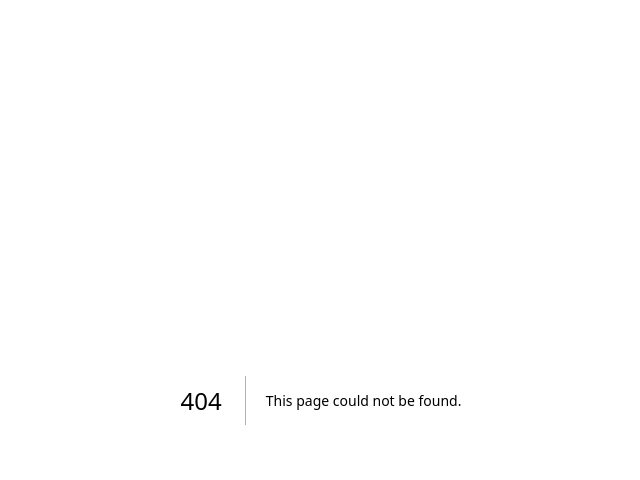
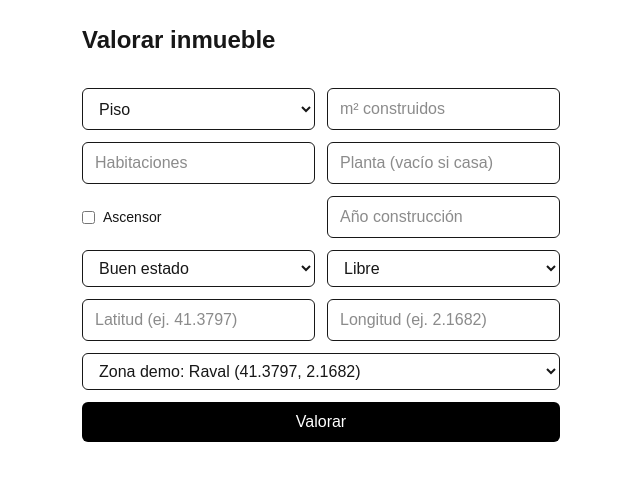
Before and after one commit to ValioApp/valio, a Next.js app in the folder app/: page /valorar in a window 1280 px wide. Before the commit this address had no page. Shown: the top 480 px of the page, without its empty margins (319-959 px from the left). Built offline with nearby package versions, Linux system fonts and the light colour scheme.

Commit message:
feat(ui): página /valorar con resultado, testigos, ajustes y disclaimer

```diff
--- /dev/null
+++ b/app/src/app/valorar/actions.ts
@@ -0,0 +1,58 @@
+'use server'
+
+import { z } from 'zod'
+import { fetchCandidates, fetchZoneStats } from '@/data/comparables'
+import { valuate } from '@/engine/valuate'
+import type { SubjectProperty, ValuationOutcome } from '@/engine/types'
+import { createClient } from '@/lib/supabase/server'
+
+const schema = z.object({
+  kind: z.enum(['piso', 'casa']),
+  builtAreaM2: z.coerce.number().min(15).max(2000),
+  bedrooms: z.coerce.number().int().min(0).max(20),
+  floor: z.coerce.number().int().min(0).max(40).nullable(),
+  hasElevator: z.coerce.boolean(),
+  yearBuilt: z.coerce.number().int().min(1800).max(2026).nullable(),
+  condition: z.enum(['a_reformar', 'buen_estado', 'reformado', 'obra_nueva']),
+  occupancy: z.enum(['libre', 'alquilado', 'ocupado']),
+  lat: z.coerce.number().min(35).max(44),
+  lon: z.coerce.number().min(-10).max(5),
+  censusSectionId: z.string().min(1),
+})
+
+export type ValuationFormState =
+  | { status: 'idle' }
+  | { status: 'error'; message: string }
+  | { status: 'done'; outcome: ValuationOutcome }
+
+export async function runValuation(
+  _prev: ValuationFormState,
+  formData: FormData,
+): Promise<ValuationFormState> {
+  const raw = Object.fromEntries(formData.entries())
+  const parsed = schema.safeParse({
+    ...raw,
+    floor: raw.floor === '' ? null : raw.floor,
+    yearBuilt: raw.yearBuilt === '' ? null : raw.yearBuilt,
+    hasElevator: raw.hasElevator === 'on',
+  })
+  if (!parsed.success) {
+    return { status: 'error', message: parsed.error.issues[0].message }
+  }
+
+  const supabase = await createClient()
+  const { data: auth } = await supabase.auth.getUser()
+  if (!auth.user) return { status: 'error', message: 'Inicia sesión para valorar.' }
+
+  const subject: SubjectProperty = parsed.data
+  try {
+    const [candidates, zones] = await Promise.all([
+      fetchCandidates(supabase, { lat: subject.lat, lon: subject.lon, radiusM: 1500, kind: subject.kind }),
+      fetchZoneStats(supabase),
+    ])
+    const outcome = valuate(subject, candidates, zones, new Date())
+    return { status: 'done', outcome }
+  } catch (e) {
+    return { status: 'error', message: e instanceof Error ? e.message : 'Error inesperado' }
+  }
+}
--- /dev/null
+++ b/app/src/app/valorar/page.tsx
@@ -0,0 +1,105 @@
+'use client'
+
+import { useActionState } from 'react'
+import { Disclaimer } from '@/components/Disclaimer'
+import { runValuation, type ValuationFormState } from './actions'
+
+const eur = (n: number) => n.toLocaleString('es-ES', { style: 'currency', currency: 'EUR', maximumFractionDigits: 0 })
+const pct = (n: number) => `${n >= 0 ? '+' : ''}${(n * 100).toFixed(1)}%`
+
+export default function ValorarPage() {
+  const [state, action, pending] = useActionState<ValuationFormState, FormData>(runValuation, { status: 'idle' })
+
+  return (
+    <main className="mx-auto max-w-2xl space-y-8 p-6">
+      <h1 className="text-2xl font-semibold">Valorar inmueble</h1>
+
+      <form action={action} className="grid grid-cols-2 gap-3">
+        <select name="kind" className="rounded-md border px-3 py-2" defaultValue="piso">
+          <option value="piso">Piso</option>
+          <option value="casa">Casa</option>
+        </select>
+        <input name="builtAreaM2" type="number" placeholder="m² construidos" required className="rounded-md border px-3 py-2" />
+        <input name="bedrooms" type="number" placeholder="Habitaciones" required className="rounded-md border px-3 py-2" />
+        <input name="floor" type="number" placeholder="Planta (vacío si casa)" className="rounded-md border px-3 py-2" />
+        <label className="flex items-center gap-2 text-sm">
+          <input name="hasElevator" type="checkbox" /> Ascensor
+        </label>
+        <input name="yearBuilt" type="number" placeholder="Año construcción" className="rounded-md border px-3 py-2" />
+        <select name="condition" className="rounded-md border px-3 py-2" defaultValue="buen_estado">
+          <option value="a_reformar">A reformar</option>
+          <option value="buen_estado">Buen estado</option>
+          <option value="reformado">Reformado</option>
+          <option value="obra_nueva">Obra nueva</option>
+        </select>
+        <select name="occupancy" className="rounded-md border px-3 py-2" defaultValue="libre">
+          <option value="libre">Libre</option>
+          <option value="alquilado">Alquilado</option>
+          <option value="ocupado">Ocupado</option>
+        </select>
+        <input name="lat" type="number" step="any" placeholder="Latitud (ej. 41.3797)" required className="rounded-md border px-3 py-2" />
+        <input name="lon" type="number" step="any" placeholder="Longitud (ej. 2.1682)" required className="rounded-md border px-3 py-2" />
+        {/* Plan 2: se resuelve automáticamente geocodificando la dirección */}
+        <select name="censusSectionId" className="col-span-2 rounded-md border px-3 py-2" defaultValue="SEED-RAVAL">
+          <option value="SEED-RAVAL">Zona demo: Raval (41.3797, 2.1682)</option>
+          <option value="SEED-SARRIA">Zona demo: Sarrià (41.3990, 2.1210)</option>
+          <option value="SEED-CORNELLA">Zona demo: Cornellà (41.3560, 2.0750)</option>
+        </select>
+        <button type="submit" disabled={pending} className="col-span-2 rounded-md bg-black px-3 py-2 text-white disabled:opacity-50">
+          {pending ? 'Valorando…' : 'Valorar'}
+        </button>
+      </form>
+
+      {state.status === 'error' && <p className="text-sm text-red-600">{state.message}</p>}
+
+      {state.status === 'done' && state.outcome.status === 'rejected' && (
+        <div className="rounded-md border border-red-200 bg-red-50 p-4">
+          <p className="font-medium text-red-800">No podemos valorar este inmueble con rigor.</p>
+          <p className="text-sm text-red-700">
+            {state.outcome.reason === 'insufficient_comparables'
+              ? `Solo hay ${state.outcome.found} testigos comparables (mínimo ${state.outcome.required}). Mejor no valorar que valorar mal.`
+              : 'No tenemos estadísticas de esta zona todavía.'}
+          </p>
+        </div>
+      )}
+
+      {state.status === 'done' && state.outcome.status === 'ok' && (
+        <section className="space-y-4">
+          <div className="rounded-lg border p-5">
+            <p className="text-sm text-gray-500">Valor estimado</p>
+            <p className="text-4xl font-semibold">{eur(state.outcome.value)}</p>
+            <p className="text-sm text-gray-600">
+              Horquilla {eur(state.outcome.low)} – {eur(state.outcome.high)} · {eur(state.outcome.pricePerM2)}/m² ·
+              Confianza <strong>{state.outcome.confidence}</strong>
+            </p>
+            <p className="mt-2 text-sm">
+              Ajuste por renta de la zona: <strong>{pct(state.outcome.zoneAdjustmentPct)}</strong>
+            </p>
+          </div>
+
+          <details className="rounded-lg border p-4">
+            <summary className="cursor-pointer font-medium">
+              {state.outcome.comparables.length} testigos utilizados
+            </summary>
+            <ul className="mt-3 space-y-2 text-sm">
+              {state.outcome.comparables.map((c) => (
+                <li key={c.comparable.id} className="rounded border p-2">
+                  <span className="font-medium">{eur(Math.round(c.adjustedPricePerM2))}/m² ajustado</span>
+                  {' · '}{c.comparable.builtAreaM2} m² · a {Math.round(c.comparable.distanceM)} m ·{' '}
+                  {c.comparable.isClosingPrice ? 'cierre' : 'anuncio'} · fuente {c.comparable.source}
+                  {c.adjustments.length > 0 && (
+                    <span className="block text-xs text-gray-500">
+                      {c.adjustments.map((a) => `${a.concept} ${pct(a.pct)}`).join(' · ')}
+                    </span>
+                  )}
+                </li>
+              ))}
+            </ul>
+          </details>
+
+          <Disclaimer />
+        </section>
+      )}
+    </main>
+  )
+}
--- /dev/null
+++ b/app/src/components/Disclaimer.tsx
@@ -0,0 +1,9 @@
+export function Disclaimer() {
+  return (
+    <p className="mt-4 rounded-md bg-amber-50 p-3 text-xs text-amber-900">
+      Valoración <strong>orientativa</strong> generada automáticamente a partir de testigos
+      comparables y datos públicos. No es una tasación oficial ni sustituye el informe de una
+      sociedad de tasación homologada por el Banco de España (Orden ECO/805/2003).
+    </p>
+  )
+}
```
